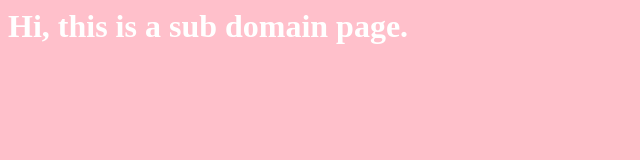
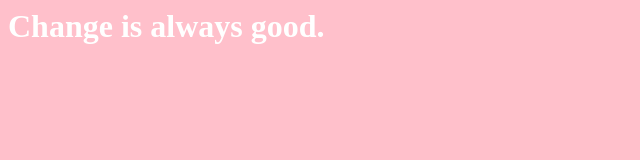
Before and after one commit to vinayak1615/story, a plain HTML site: page index.html in a window 1280 px wide. Shown: the whole page, without its empty margins (0-640 px from the left). Drawn offline with Linux system fonts and the light colour scheme.

Commit message:
Update index.html

```diff
--- a/index.html
+++ b/index.html
@@ -1,6 +1,6 @@
 <html>
 <body>
-<h1>Hi, this is a sub domain page.</h1>
+<h1>Change is always good.</h1>
 <style>
 body {background-color:pink;
 color:#fff;}
```
